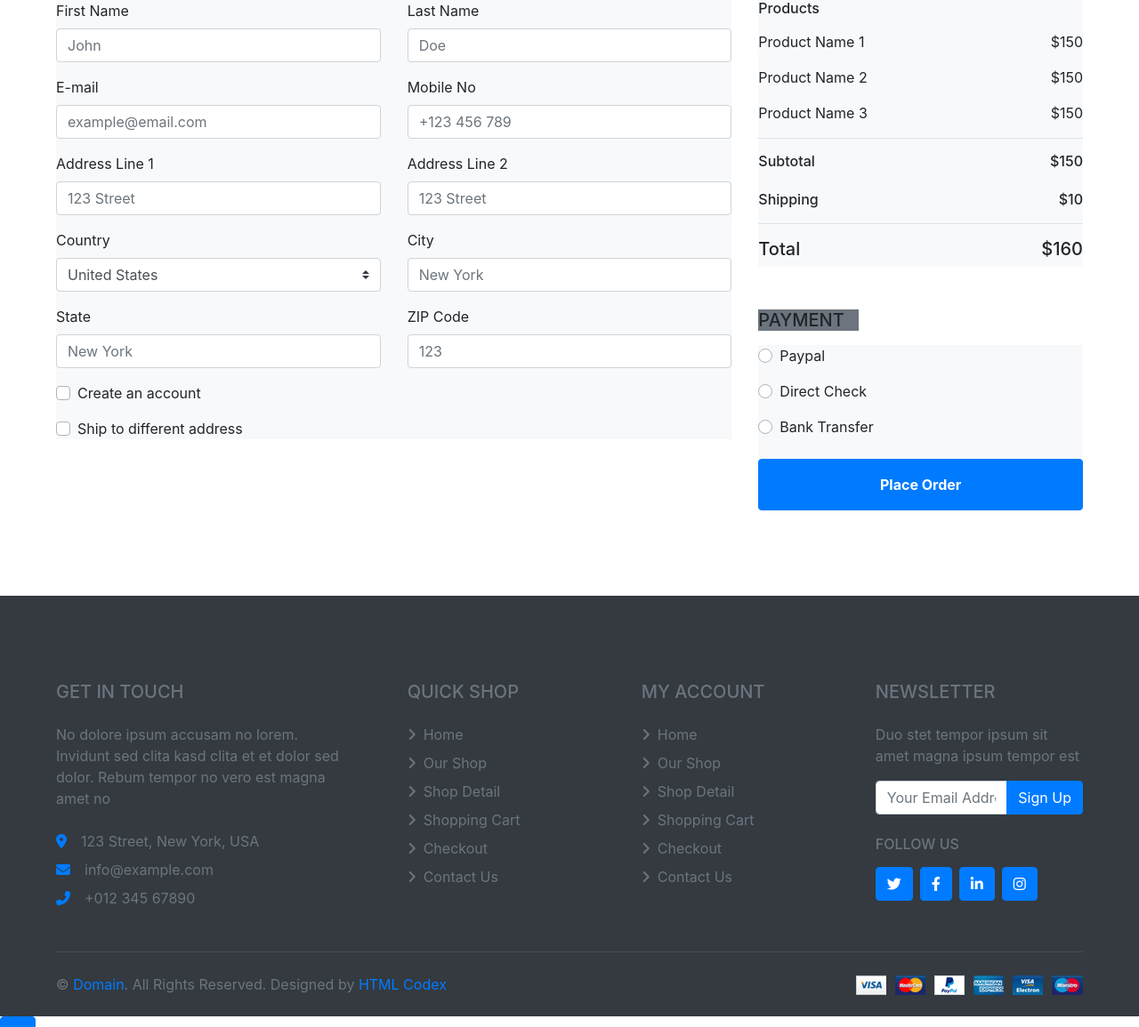
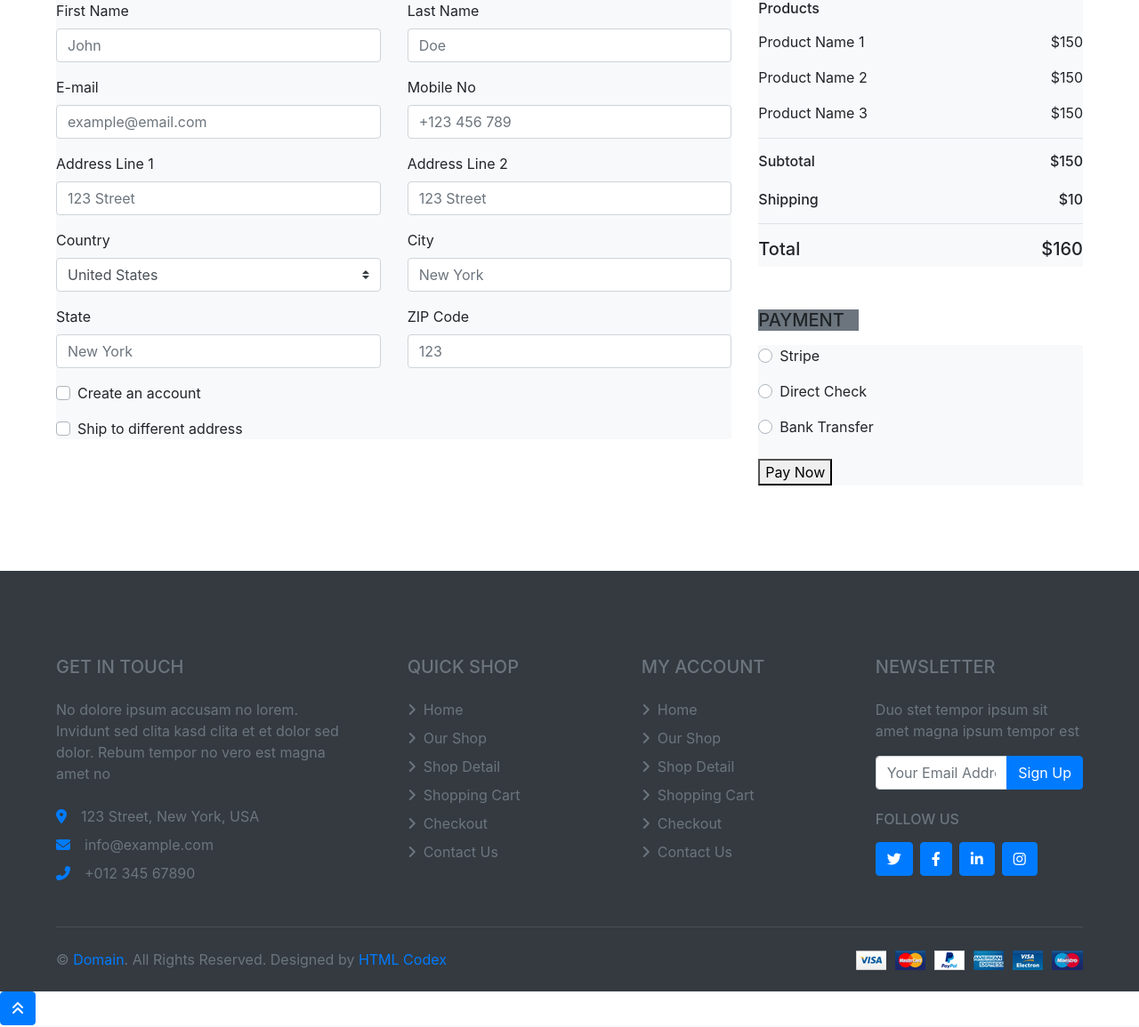
Before and after one commit to techBello/online-market, a Django app: template market/templates/checkout.html in a window 1280 px wide. Shown: the part 288-1443 px from the top of the page at 89% size. Run offline with Django 3.2, Linux system fonts and the light colour scheme; the template is opened without the code that fills it, so the values that code supplies are empty; some libraries are stand-ins or nearby versions.

Commit message:
added stripe hook

```diff
--- a/market/templates/checkout.html
+++ b/market/templates/checkout.html
@@ -319,9 +319,10 @@
                     <h5 class="section-title position-relative text-uppercase mb-3"><span class="bg-secondary pr-3">Payment</span></h5>
                     <div class="bg-light p-30">
                         <div class="form-group">
+
                             <div class="custom-control custom-radio">
                                 <input type="radio" class="custom-control-input" name="payment" id="paypal">
-                                <label class="custom-control-label" for="paypal">Paypal</label>
+                                <label class="custom-control-label" for="paypal">Stripe</label>
                             </div>
                         </div>
                         <div class="form-group">
@@ -336,7 +337,11 @@
                                 <label class="custom-control-label" for="banktransfer">Bank Transfer</label>
                             </div>
                         </div>
-                        <button class="btn btn-block btn-primary font-weight-bold py-3">Place Order</button>
+                        <form action="{% url 'checkout' %}" method="POST">
+                                {% csrf_token %}
+                                <button type="submit">Pay Now</button>
+                        </form>
+                        {% comment %} <button class="btn btn-block btn-primary font-weight-bold py-3">Place Order</button> {% endcomment %}
                     </div>
                 </div>
             </div>
--- a/market/urls.py
+++ b/market/urls.py
@@ -12,3 +12,5 @@ urlpatterns = [
     path("success/", payment_success, name="payment_success"),
     path("cancel/", payment_cancel, name="payment_cancel"),
 ]
+
+# path("webhook/", views.stripe_webhook, name="stripe_webhook"),
--- a/online_market/settings.py
+++ b/online_market/settings.py
@@ -152,3 +152,8 @@ DEFAULT_AUTO_FIELD = 'django.db.models.BigAutoField'
 CRISPY_TEMPLATE_PACK = 'bootstrap4'
 CRISPY_ALLOWED_TEMPLATE_PACKS = "bootstrap4"
 CRISPY_TEMPLATE_PACK = "bootstrap4"
+
+# Stripe payment settings
+STRIPE_PUBLIC_KEY = "pk_test_51T5XLvPupN7S0uFo9ZFWbhmWdssAR7BjsKSgSYSujPx8r43DGAPmJXqqohyImvj14H3iY9UOvpqi4DX8O0LmBlh200DmLa8UVY"
+STRIPE_SECRET_KEY = "sk_test_51T5XLvPupN7S0uFoCGcPe7nWIxWueO2ASz3HzeWv3EJFJRKeIRcYuIwFsOII4N4INVdYBeVkEkuWG8vMUMCgHwKH00hpw7drA4"
+STRIPE_WEBHOOK_SECRET = "whsec_xxxxxxxxx"
```
Also changed, not shown: market/views.py (+27 -0 lines).
